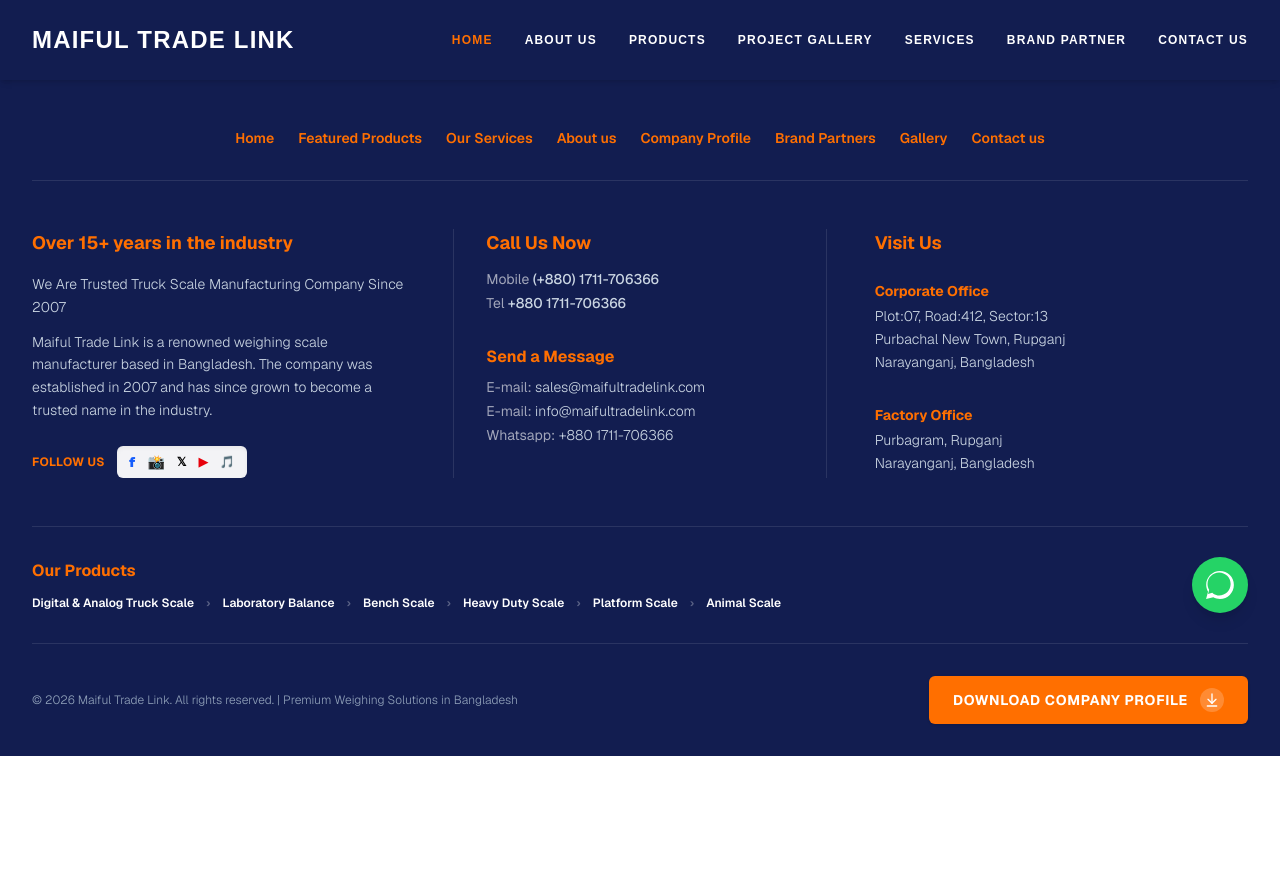
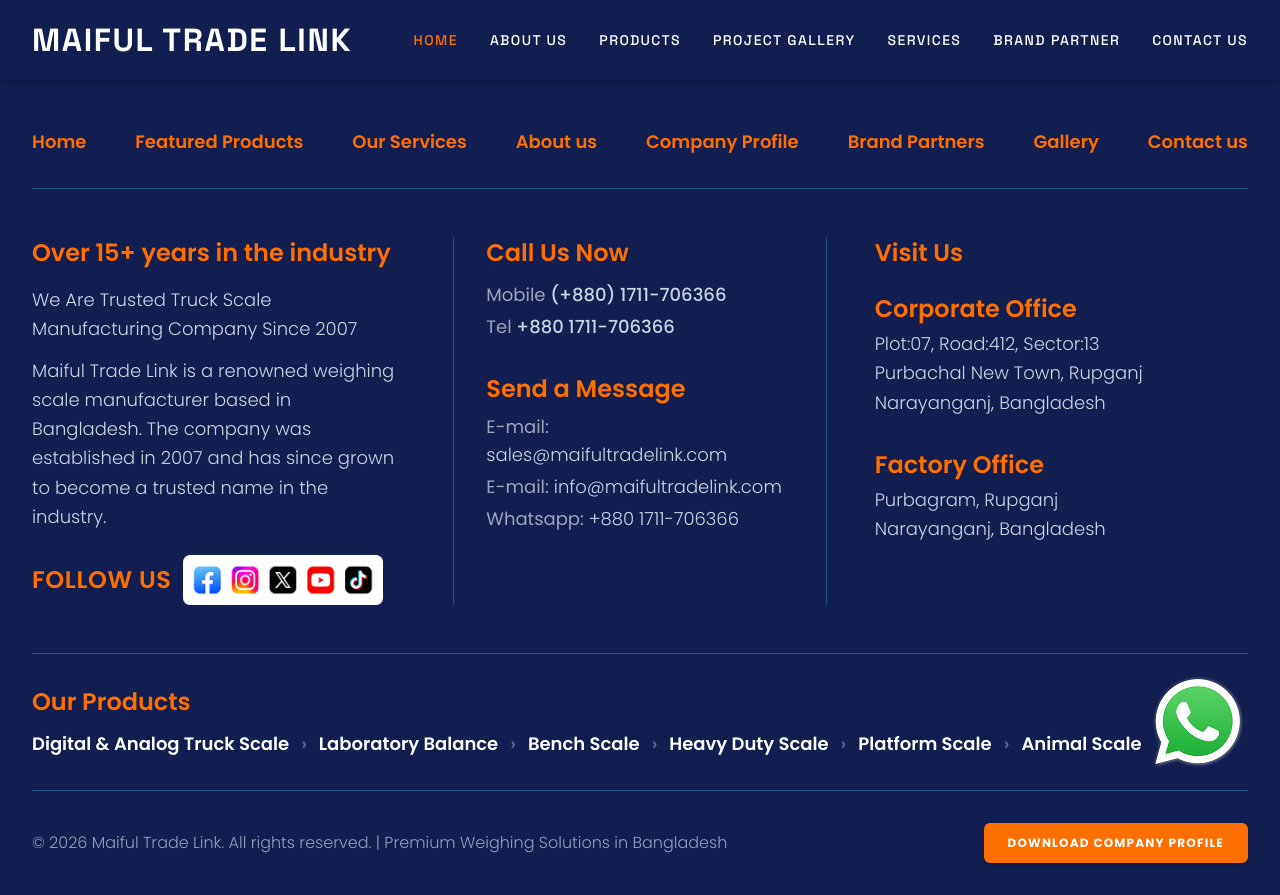
Before and after one commit to mahbubnoyon506/maiful-trade, a Next.js app: page / in a window 1280 px wide. Before the commit the page ends 800 px from the top, so only its background shows below. Built offline with nearby package versions, Linux system fonts and the light colour scheme.

Commit message:
Header and footer design updated

```diff
--- a/app/globals.css
+++ b/app/globals.css
@@ -16,8 +16,11 @@
   --color-secondary: var(--secondary);
   --color-tertiary: var(--tertiary);
   --color-neutral: var(--neutral);
-  --font-sans: var(--font-geist-sans);
-  --font-mono: var(--font-geist-mono);
+  --font-space-grotesk: var(--font-space-grotesk);
+  --font-roboto: var(--font-roboto);
+  --font-montserrat: var(--font-montserrat);
+  --font-k2d: var(--font-k2d);
+  --font-poppins: var(--font-poppins);
 }
 
 /* @media (prefers-color-scheme: dark) {
@@ -30,5 +33,5 @@
 body {
   background: var(--background);
   color: var(--foreground);
-  font-family: Arial, Helvetica, sans-serif;
+  /* font-family: var(--font-space-grotesk), var(--font-roboto), var(--font-montserrat), var(--font-k2d), var(--font-poppins), sans-serif; */
 }
--- a/app/layout.tsx
+++ b/app/layout.tsx
@@ -1,23 +1,43 @@
 import type { Metadata } from "next";
-import { Geist, Geist_Mono } from "next/font/google";
+import {
+  Poppins,
+  Space_Grotesk,
+  Roboto,
+  Montserrat,
+  K2D,
+} from "next/font/google";
 import "./globals.css";
 import Header from "@/components/shared/Header";
 import Footer from "@/components/shared/Footer";
 
-const geistSans = Geist({
-  variable: "--font-geist-sans",
+const poppins = Poppins({
+  variable: "--font-poppins",
   subsets: ["latin"],
+  weight: ["300", "400", "500", "600", "700"],
+});
+const spaceGrotesk = Space_Grotesk({
+  variable: "--font-space-grotesk",
+  subsets: ["latin"],
+  weight: ["300", "400", "500", "600", "700"],
 });
 
-const geistMono = Geist_Mono({
-  variable: "--font-geist-mono",
+const roboto = Roboto({
+  variable: "--font-roboto",
   subsets: ["latin"],
+  weight: ["300", "400", "500", "600", "700"],
 });
 
-export const metadata: Metadata = {
-  title: "Create Next App",
-  description: "Generated by create next app",
-};
+const montserrat = Montserrat({
+  variable: "--font-montserrat",
+  subsets: ["latin"],
+  weight: ["300", "400", "500", "600", "700"],
+});
+
+const k2d = K2D({
+  variable: "--font-k2d",
+  subsets: ["latin"],
+  weight: ["300", "400", "500", "600", "700"],
+});
 
 export default function RootLayout({
   children,
@@ -27,7 +47,7 @@
   return (
     <html
       lang="en"
-      className={`${geistSans.variable} ${geistMono.variable} h-full antialiased`}
+      className={`${spaceGrotesk.variable} ${roboto.variable} ${montserrat.variable} ${k2d.variable} ${poppins.variable} h-full antialiased`}
     >
       <body className="min-h-full flex flex-col">
         <Header />
--- a/components/Button.tsx
+++ b/components/Button.tsx
@@ -99,7 +99,7 @@
   children: React.ReactNode;
 }
 
-export default function CustomButton({
+export default function Button({
   className,
   variant,
   colorScheme,
--- a/components/shared/Footer.tsx
+++ b/components/shared/Footer.tsx
@@ -1,10 +1,14 @@
 "use client";
 
 import React from "react";
+import Image from "next/image";
 import Link from "next/link";
+import socialIcons from "@/assets/images/social-media.png";
+import whatsApp from "@/assets/images/whatsapp.png";
 import { clsx, type ClassValue } from "clsx";
 import { twMerge } from "tailwind-merge";
 import { Phone, Mail, MapPin, ArrowDownToLine } from "lucide-react";
+import Button from "../Button";
 
 // Inline helper for managing combined conditional classes safely
 function cn(...inputs: ClassValue[]) {
@@ -33,10 +37,10 @@
   ];
 
   return (
-    <footer className="bg-primary text-white pt-12 pb-8 overflow-hidden font-sans">
+    <footer className=" font-poppins bg-primary text-white pt-12 pb-8 overflow-hidden">
       <div className="max-w-7xl mx-auto px-4 sm:px-6 lg:px-8">
         {/* 1. TOP NAV LINKS */}
-        <div className="flex flex-wrap justify-center gap-x-6 gap-y-3 pb-8 border-b border-white/10 text-xs sm:text-sm font-semibold text-tertiary">
+        <div className="flex flex-wrap justify-between gap-x-2 gap-y-3 pb-8 border-b border-[#1E548A] text-base sm:text-lg font-semibold text-tertiary">
           {topLinks.map((link, idx) => (
             <Link
               key={idx}
@@ -49,13 +53,13 @@
         </div>
 
         {/* 2. CORE INFORMATION GRID */}
-        <div className="grid grid-cols-1 md:grid-cols-3 gap-12 py-12 border-b border-white/10 relative">
+        <div className="grid grid-cols-1 md:grid-cols-3 gap-12 py-12 border-b border-[#1E548A] relative">
           {/* Column 1: About the Company */}
           <div className="space-y-4">
-            <h3 className="text-lg font-bold text-tertiary">
+            <h3 className="text-2xl font-semibold text-tertiary">
               Over 15+ years in the industry
             </h3>
-            <div className="text-xs sm:text-sm text-slate-300 leading-relaxed space-y-3 font-light">
+            <div className="text-base sm:text-lg text-slate-300 leading-relaxed space-y-3 font-light">
               <p>We Are Trusted Truck Scale Manufacturing Company Since 2007</p>
               <p>
                 Maiful Trade Link is a renowned weighing scale manufacturer
@@ -66,27 +70,26 @@
 
             {/* Social Icons Placeholder Row */}
             <div className="pt-2 flex items-center gap-3">
-              <span className="text-xs font-bold text-tertiary tracking-wide uppercase">
+              <span className="text-2xl font-semibold text-tertiary tracking-wide uppercase">
                 Follow us
               </span>
-              <div className="bg-white/95 px-3 py-1.5 rounded-md flex items-center gap-3 shadow-inner">
-                {/* Simplified placeholder visual blocks for logo clarity */}
-                <span className="text-blue-600 font-black text-sm">f</span>
-                <span className="text-pink-600 font-bold text-sm">📸</span>
-                <span className="text-black font-extrabold text-xs">𝕏</span>
-                <span className="text-red-600 font-bold text-xs">▶</span>
-                <span className="text-black font-bold text-xs">🎵</span>
-              </div>
+
+              <Image
+                src={socialIcons}
+                alt="Social Icons"
+                width={200}
+                height={50}
+              />
             </div>
           </div>
 
           {/* Column 2: Contact Options */}
-          <div className="space-y-6 md:border-x md:border-white/10 md:px-8">
+          <div className="space-y-6 md:border-x md:border-[#1E548A] md:px-8">
             <div className="space-y-3">
-              <h3 className="text-lg font-bold text-tertiary flex items-center gap-2">
+              <h3 className="text-2xl font-semibold text-tertiary flex items-center gap-2">
                 Call Us Now
               </h3>
-              <div className="text-xs sm:text-sm text-slate-300 space-y-1 font-medium">
+              <div className="text-base sm:text-lg text-slate-300 space-y-1 font-medium">
                 <p>
                   <span className="text-white/60 font-normal">Mobile</span>{" "}
                   (+880) 1711-706366
@@ -99,10 +102,10 @@
             </div>
 
             <div className="space-y-2 pt-2">
-              <h3 className="text-base font-bold text-tertiary">
+              <h3 className="text-2xl font-semibold text-tertiary">
                 Send a Message
               </h3>
-              <div className="text-xs sm:text-sm text-slate-300 space-y-1 font-light">
+              <div className="text-base sm:text-lg text-slate-300 space-y-1 font-light">
                 <p>
                   <span className="text-white/60 font-normal">E-mail:</span>{" "}
                   sales@maifultradelink.com
@@ -121,13 +124,13 @@
 
           {/* Column 3: Corporate Locations */}
           <div className="space-y-6">
-            <h3 className="text-lg font-bold text-tertiary">Visit Us</h3>
+            <h3 className="text-2xl font-semibold text-tertiary">Visit Us</h3>
 
             <div className="space-y-1">
-              <h4 className="text-sm font-bold text-tertiary">
+              <h4 className="text-2xl font-semibold text-tertiary">
                 Corporate Office
               </h4>
-              <p className="text-xs sm:text-sm text-slate-300 font-light leading-relaxed">
+              <p className="text-base sm:text-lg text-slate-300 font-light leading-relaxed">
                 Plot:07, Road:412, Sector:13
                 <br />
                 Purbachal New Town, Rupganj
@@ -137,10 +140,10 @@
             </div>
 
             <div className="space-y-1 pt-2">
-              <h4 className="text-sm font-bold text-tertiary">
+              <h4 className="text-2xl font-semibold text-tertiary">
                 Factory Office
               </h4>
-              <p className="text-xs sm:text-sm text-slate-300 font-light leading-relaxed">
+              <p className="text-base sm:text-lg text-slate-300 font-light leading-relaxed">
                 Purbagram, Rupganj
                 <br />
                 Narayanganj, Bangladesh
@@ -150,10 +153,12 @@
         </div>
 
         {/* 3. PRODUCT LINKS SECTION */}
-        <div className="py-8 border-b border-white/10 flex flex-col md:flex-row md:items-center justify-between gap-6 relative">
-          <div className="space-y-3 max-w-4xl">
-            <h3 className="text-base font-bold text-tertiary">Our Products</h3>
-            <div className="flex flex-wrap items-center gap-x-2 gap-y-1 text-xs font-semibold text-white">
+        <div className="py-8 border-b border-[#1E548A] flex flex-col md:flex-row md:items-center justify-between gap-6 relative">
+          <div className="space-y-3 ">
+            <h3 className="text-2xl font-semibold text-tertiary">
+              Our Products
+            </h3>
+            <div className="flex flex-wrap items-center gap-x-2 gap-y-1 text-base sm:text-lg font-semibold text-white">
               {products.map((product, idx) => (
                 <React.Fragment key={idx}>
                   <Link href="#" className="hover:text-tertiary transition">
@@ -170,36 +175,31 @@
           {/* Fixed Floating WhatsApp Badge Placeholder Positioning */}
           <div className="absolute right-0 top-1/2 -translate-y-1/2 hidden lg:block">
             <a
-              href="https://wa.me/8801711706366"
+              // href="https://wa.me/8801711706366"
               target="_blank"
               rel="noreferrer"
-              className="bg-[#25D366] hover:bg-[#20ba5a] text-white p-3.5 rounded-full block shadow-lg transition-transform hover:scale-110"
+              className="transition-transform hover:scale-110"
               aria-label="Chat on Whatsapp"
             >
-              {/* Custom SVG Icon representing WhatsApp */}
-              <svg className="w-7 h-7 fill-current" viewBox="0 0 24 24">
-                <path d="M.057 24l1.687-6.163c-1.041-1.804-1.588-3.849-1.587-5.946C.06 5.348 5.411 0 11.981 0c3.184.001 6.177 1.242 8.426 3.496 2.249 2.254 3.487 5.252 3.486 8.44-.005 6.657-5.357 12.008-11.93 12.008-1.999-.001-3.962-.505-5.71-1.467L0 24zm6.26-4.516c1.653.98 3.284 1.498 4.904 1.499 5.451 0 9.886-4.432 9.89-9.886.002-2.643-1.03-5.127-2.905-7.005C16.33 2.223 13.849 1.192 11.209 1.19c-5.456 0-9.893 4.434-9.897 9.889-.001 1.745.485 3.447 1.408 4.952l-.983 3.586 3.68-.965z" />
-              </svg>
+              <Image src={whatsApp} alt="WhatsApp" width={100} height={100} />
             </a>
           </div>
         </div>
 
         {/* 4. COPYRIGHT & DOWNLOAD BUTTON BAR */}
         <div className="pt-8 flex flex-col md:flex-row items-center justify-between gap-6">
-          <p className="text-[11px] sm:text-xs text-slate-400 font-light text-center md:text-left">
+          <p className="text-sm sm:text-base text-slate-400 font-light text-center md:text-left">
             © 2026 Maiful Trade Link. All rights reserved. | Premium Weighing
             Solutions in Bangladesh
           </p>
 
-          <button
-            onClick={() => console.log("Download requested...")}
-            className="bg-tertiary hover:bg-orange-600 text-white font-bold text-xs sm:text-sm tracking-wider px-6 py-3 rounded-md flex items-center gap-3 shadow transition-all active:scale-[0.98] cursor-pointer"
+          <Button
+            variant="solid"
+            colorScheme="tertiary"
+            className="px-6 py-3 rounded-md"
           >
             DOWNLOAD COMPANY PROFILE
-            <div className="bg-white/20 p-1 rounded-full">
-              <ArrowDownToLine className="w-4 h-4 text-white" />
-            </div>
-          </button>
+          </Button>
         </div>
       </div>
     </footer>
--- a/components/shared/Header.tsx
+++ b/components/shared/Header.tsx
@@ -18,14 +18,14 @@
   ];
 
   return (
-    <nav className="bg-primary text-white sticky top-0 z-50 shadow-md">
+    <nav className="font-space-grotesk bg-primary text-white sticky top-0 z-50 shadow-md">
       <div className="max-w-7xl mx-auto px-4 sm:px-6 lg:px-8">
         <div className="flex items-center justify-between h-20">
           {/* Logo / Brand Name */}
           <div className="shrink-0">
             <Link
               href="/"
-              className="text-xl sm:text-2xl font-black tracking-wider text-white"
+              className="text-xl sm:text-[32px] font-bold tracking-wider text-white"
             >
               MAIFUL TRADE LINK
             </Link>
@@ -37,7 +37,7 @@
               <Link
                 key={link.name}
                 href={link.href}
-                className={`text-xs font-bold tracking-widest transition-colors duration-200 hover:text-tertiary ${
+                className={`text-sm font-medium tracking-widest transition-colors duration-200 hover:text-tertiary ${
                   link.isActive ? "text-tertiary" : "text-white"
                 }`}
               >
```
Also changed, not shown: assets/images/social-media.png (added), assets/images/whatsapp.png (added).
